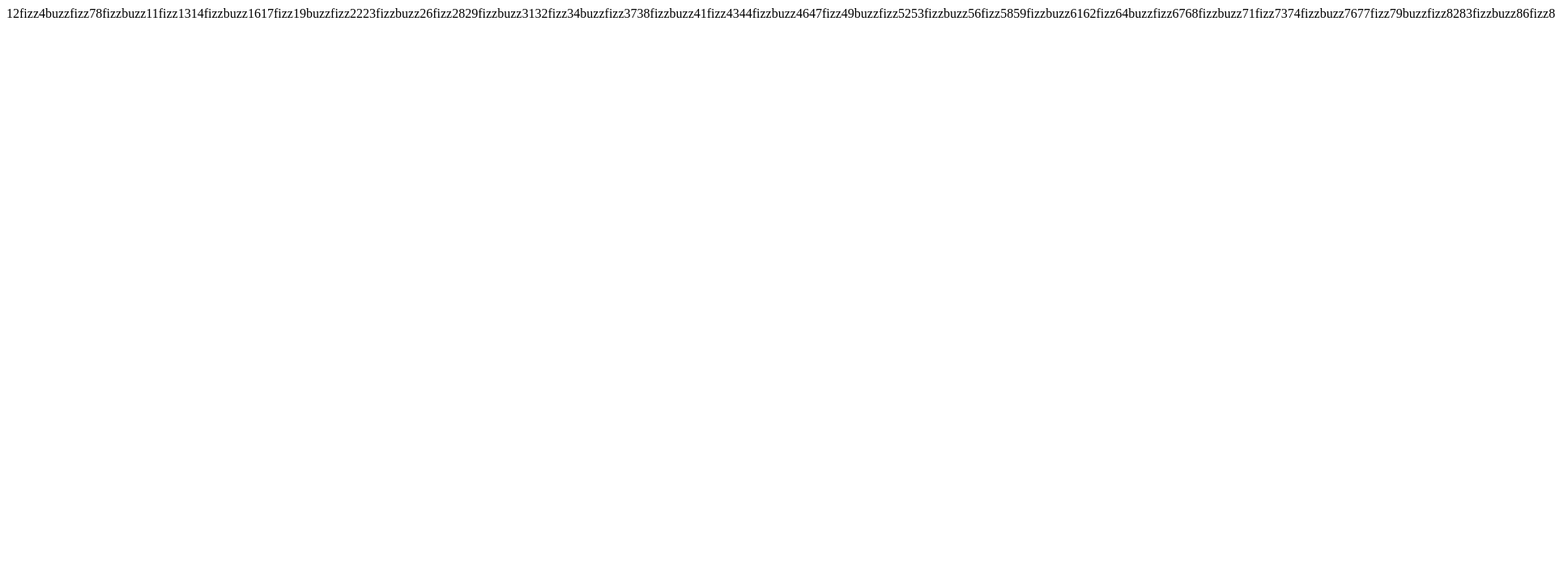
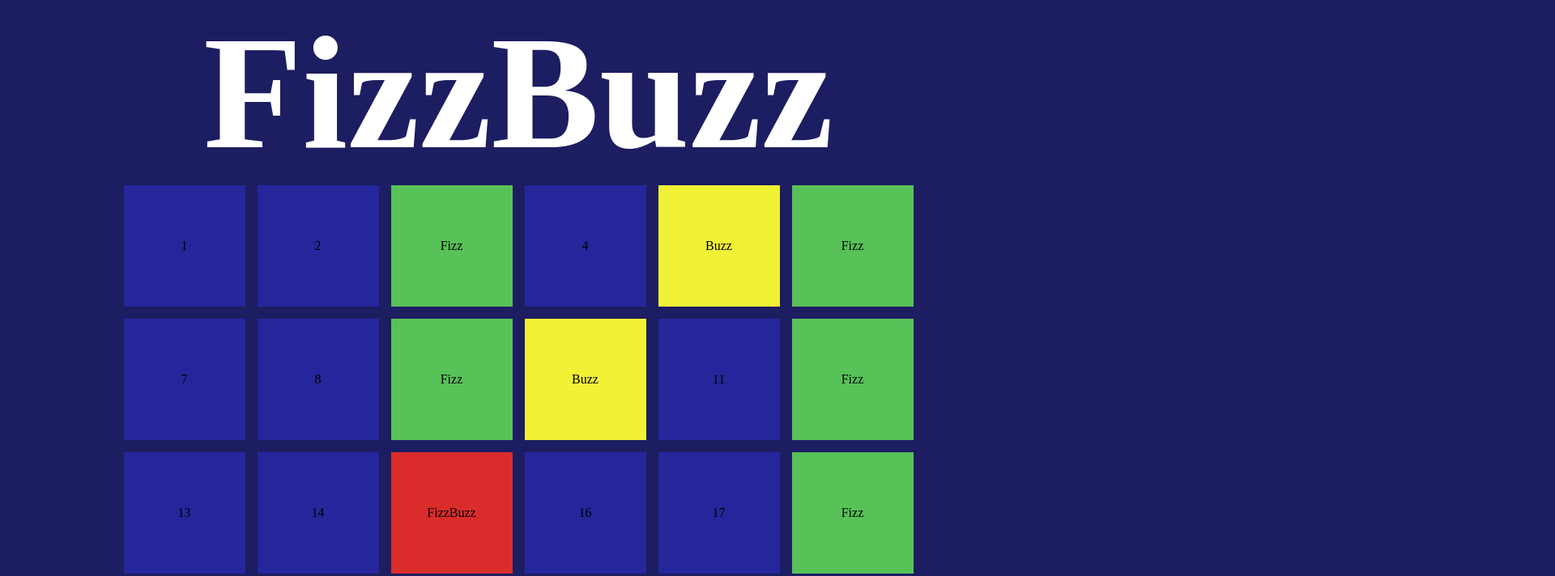
Before and after one commit to UrbanoG2/js-fizzbuzzdom, a plain HTML site: page index.html in a window 1280 px wide. Shown: the top 712 px of the page at 81% size, 1920 px wide, since content can reach past the window. Drawn offline with Linux system fonts and the light colour scheme.

Commit message:
mi sono lasciato trasportare non ho pushato spesso sorry <3

```diff
--- a/css/style.css
+++ b/css/style.css
@@ -0,0 +1,50 @@
+* {
+    margin: 0;
+    padding: 0;
+    box-sizing: border-box;
+}
+
+html {
+    background-color: rgb(29, 29, 97);
+}
+
+.container {
+    display: flex;
+    flex-wrap: wrap;
+    justify-content: center;
+    align-items: center;
+    width: 80%;
+    margin: 0 auto;
+    gap: 15px;
+
+}
+
+.box {
+    height: 150px;
+    width: 150px;
+    display: flex;
+    justify-content: center;
+    align-items: center;
+}
+
+h1 {
+    font-size: 200px;
+    text-align: center;
+    color: white;
+}
+
+.blue {
+    background-color: rgb(38, 38, 156);
+}
+
+.green {
+    background-color: rgb(87, 194, 87);
+}
+
+.yellow {
+    background-color: rgb(241, 241, 54);
+}
+
+.red {
+    background-color: rgb(219, 44, 44);
+}
--- a/index.html
+++ b/index.html
@@ -10,6 +10,8 @@
 </head>
 <body>
 
+    <h1>FizzBuzz</h1>
+
     <div class="container">
 
     </div>
--- a/js/script.js
+++ b/js/script.js
@@ -3,37 +3,54 @@
 const container = document.querySelector(".container");
 
 
-for (let i = 1; i <= 98; i++){
-    // container.innerHTML += i;
+for (let i = 1; i <= 100; i++){
+
+    const element = document.createElement ("div");
+    console.log(element);
+    container.append(element);
+    element.classList.add("box");
+
+
+    // appendo i miei nuovi div, al container principale
+
+
+
+    // stampiamo diversamente per i numeri divisibili per 3,5 ed entrambi
 
     if (i % 3 == 0 && i % 5 == 0) {
-        let i = "fizzbuzz";
+        let i = "FizzBuzz";
         console.log(i);
-        container.innerHTML += i;
+        element.innerHTML += i;
+        element.classList.add("red");
+
     }
 
     else if (i % 5 == 0) {
-        let i = "buzz"
+        let i = "Buzz"
         console.log(i);
-        container.innerHTML += i;
+        element.innerHTML += i;
+        element.classList.add("yellow");
     }
 
     else if (i % 3 == 0) {
-        let i = "fizz"
+        let i = "Fizz"
         console.log(i);
-        container.innerHTML += i;
+        element.innerHTML += i;
+        element.classList.add("green");
     }
 
     else {
         console.log(i);
-        container.innerHTML += i;
+        element.innerHTML += i;
+        element.classList.add("blue");
     }
+
 
 
 
 }
 
-// stampiamo diversamente per i numeri divisibili per 3,5 ed entrambi
+
 
 // creiamo un div container nel dom
 
```
